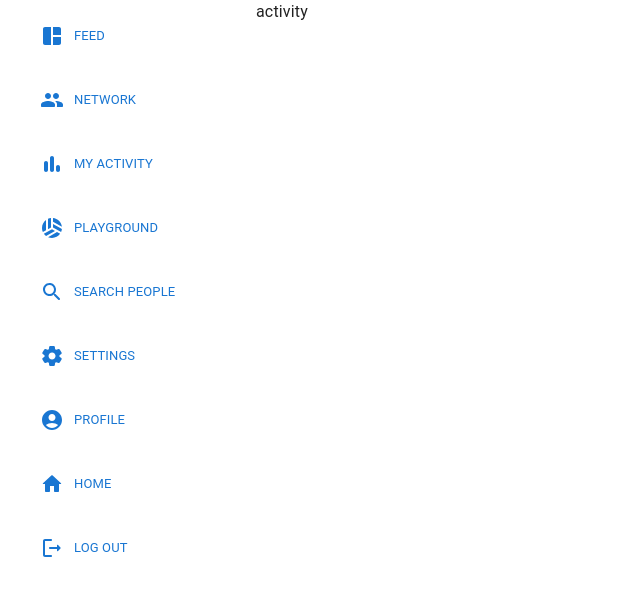
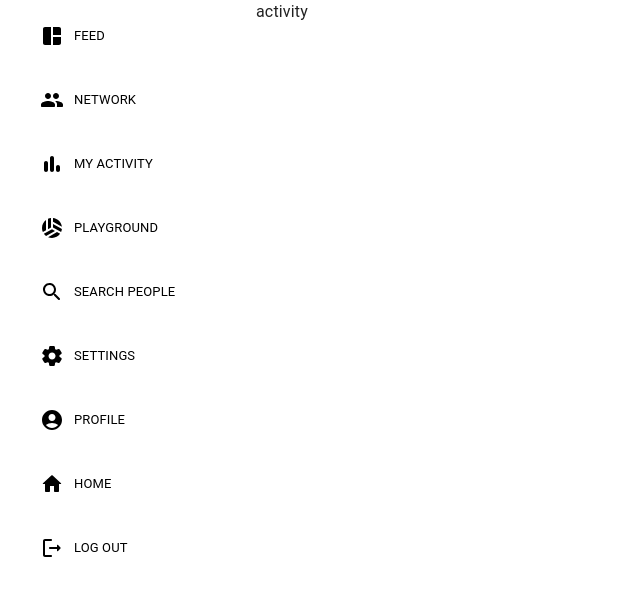
Before and after one commit to Arun89-crypto/SW-E11, a React (Create React App) app in the folder client/: page /dashboard/activity in a window 1280 px wide. Shown: the top 596 px of the page, without its empty margins (0-640 px from the left). Built offline with nearby package versions, Linux system fonts and the light colour scheme.

Commit message:
💄 Update primary theme

```diff
--- a/client/src/theme.ts
+++ b/client/src/theme.ts
@@ -5,7 +5,7 @@ import { createTheme } from '@mui/material/styles';
 const theme = createTheme({
   palette: {
     primary: {
-      main: '#1976D2',
+      main: '#000000',
     },
     secondary: {
       main: '#00D2FF',
```
